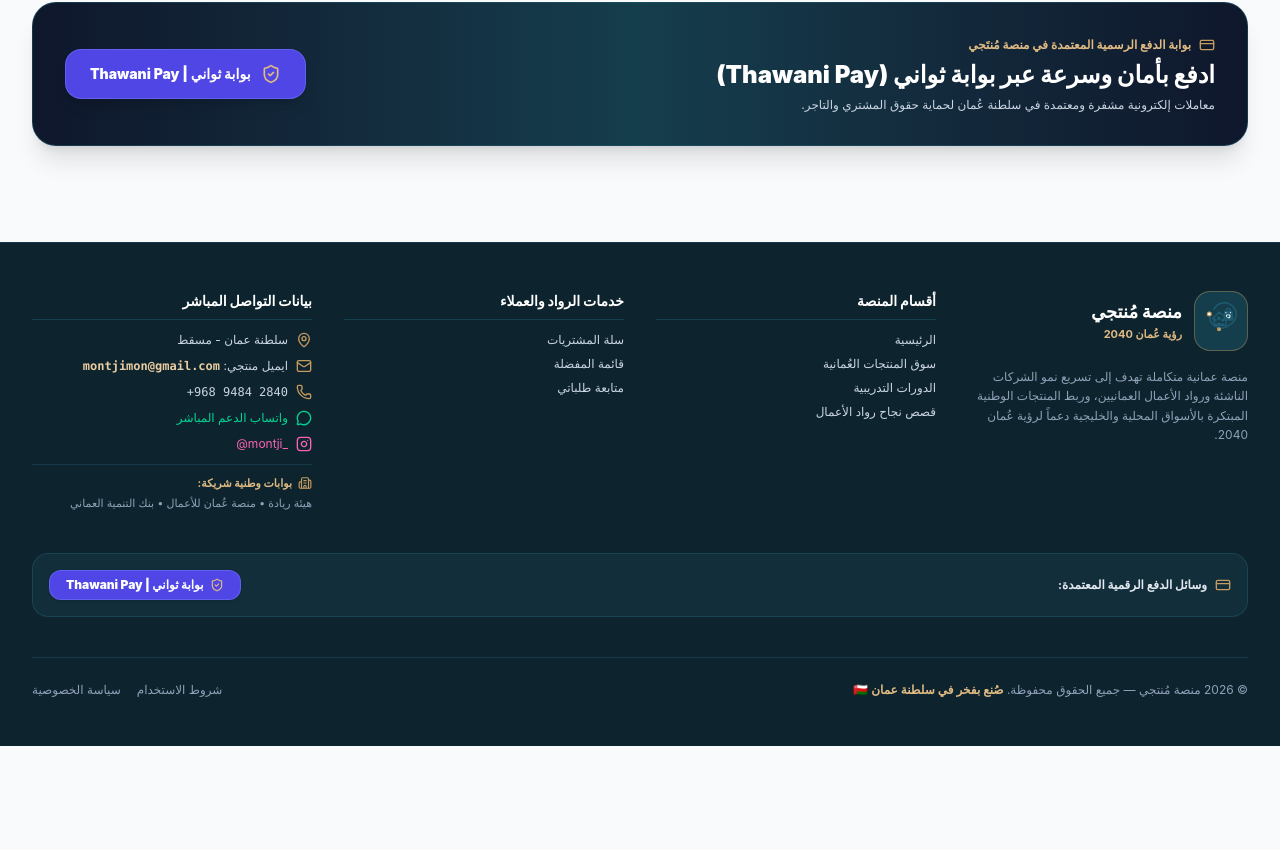
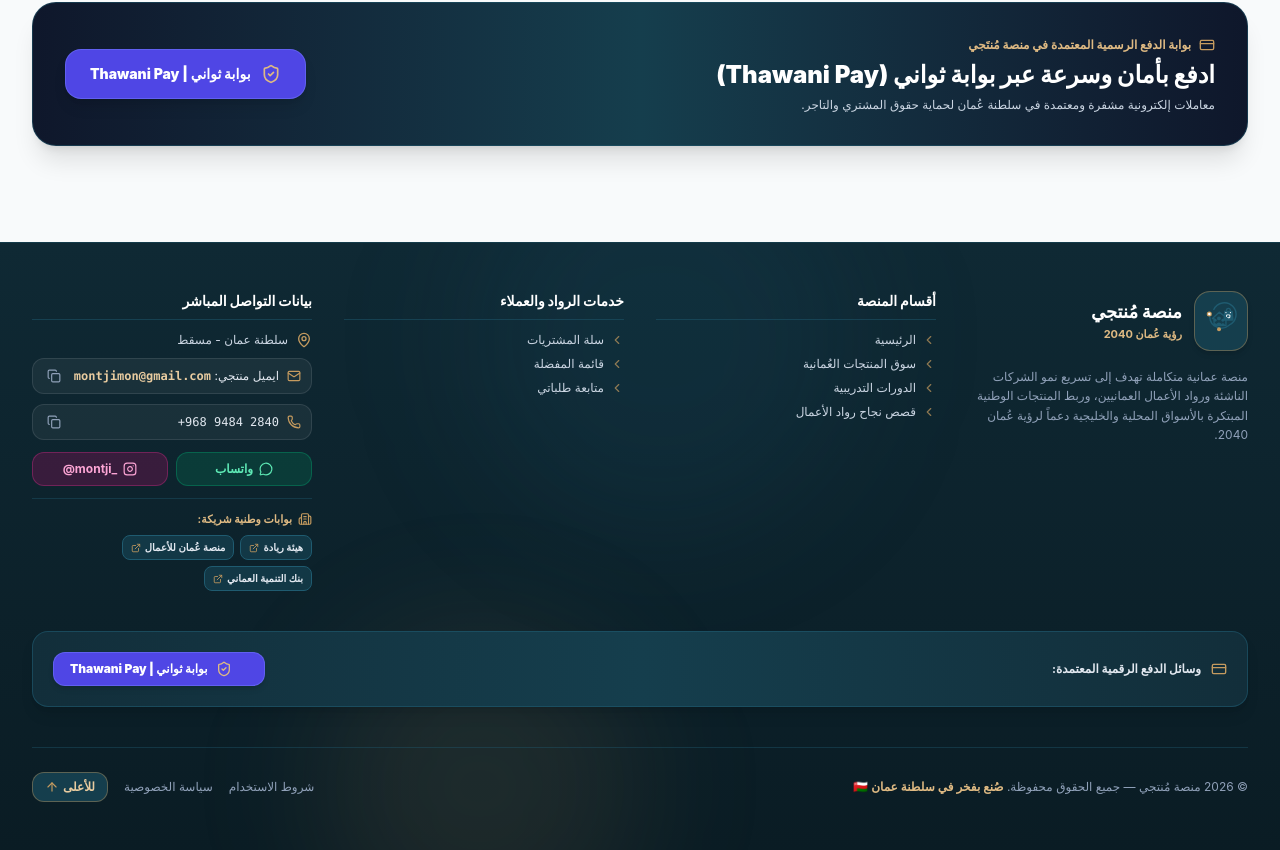
Before and after one commit to montjimon-bit/Mntji, a React (Vite) app in the folder remix-منصة-منتجي---نظام-ريادة-الأعمال-العماني-الذكي/: page / in a window 1280 px wide. Shown: the part 1739-2589 px from the top of the page. Before the commit the page ends 2485 px from the top, so only its background shows below. Built offline with nearby package versions, Linux system fonts and the light colour scheme; no server answers; the database is empty.

Commit message:
Update Footer.tsx

```diff
--- a/remix-منصة-منتجي---نظام-ريادة-الأعمال-العماني-الذكي/src/components/Footer.tsx
+++ b/remix-منصة-منتجي---نظام-ريادة-الأعمال-العماني-الذكي/src/components/Footer.tsx
@@ -1,4 +1,4 @@
-import React from 'react';
+import React, { useState } from 'react';
 import {
   MapPin,
   Phone,
@@ -8,6 +8,12 @@ import {
   ShieldCheck,
   CreditCard,
   Building2,
+  Copy,
+  Check,
+  ArrowUp,
+  ChevronLeft,
+  ChevronRight,
+  ExternalLink,
 } from 'lucide-react';
 import { useLanguage } from '../context/LanguageContext';
 import { MontajiLogo } from './MontajiLogo';
@@ -18,21 +24,63 @@ interface FooterProps {
 }
 
 export const Footer: React.FC<FooterProps> = ({ onNavigate }) => {
-  const { t } = useLanguage();
+  const { lang, t } = useLanguage();
+  const [copiedField, setCopiedField] = useState<'email' | 'phone' | null>(null);
+
+  const LinkArrow = lang === 'ar' ? ChevronLeft : ChevronRight;
+
+  const handleCopy = async (value: string, field: 'email' | 'phone', e: React.MouseEvent) => {
+    e.preventDefault();
+    e.stopPropagation();
+    try {
+      await navigator.clipboard.writeText(value);
+      setCopiedField(field);
+      setTimeout(() => setCopiedField(null), 2000);
+    } catch {
+      // تجاهل في حال عدم دعم الحافظة
+    }
+  };
+
+  const scrollToTop = () => {
+    window.scrollTo({ top: 0, behavior: 'smooth' });
+  };
+
+  const partnerPortals = [
+    {
+      name: t('هيئة ريادة', 'Riyada'),
+      url: 'https://riyada.om',
+    },
+    {
+      name: t('منصة عُمان للأعمال', 'Oman Business Platform'),
+      url: 'https://business.gov.om',
+    },
+    {
+      name: t('بنك التنمية العماني', 'Oman Development Bank'),
+      url: 'https://odb.om',
+    },
+  ];
 
   return (
-    <footer className="bg-[#0d232d] text-slate-300 border-t border-[#1f5b70]/40 print:hidden">
-      <div className="max-w-7xl mx-auto px-4 sm:px-6 lg:px-8 py-12 space-y-10">
+    <footer className="relative overflow-hidden bg-gradient-to-b from-[#0f2934] to-[#0a1c24] text-slate-300 border-t border-[#1f5b70]/50 print:hidden">
+      {/* إضاءة ديكورية خفيفة */}
+      <div className="absolute -top-24 start-1/3 w-96 h-96 bg-[#1f5b70]/15 rounded-full blur-3xl pointer-events-none" />
+      <div className="absolute -bottom-24 end-1/4 w-80 h-80 bg-[#c59b5f]/10 rounded-full blur-3xl pointer-events-none" />
+
+      <div className="max-w-7xl mx-auto px-4 sm:px-6 lg:px-8 py-12 space-y-10 relative z-10">
         {/* الأقسام الأربعة الرئيسية */}
         <div className="grid grid-cols-1 md:grid-cols-2 lg:grid-cols-4 gap-8">
           {/* 1. هوية منصة منتجي */}
           <div className="space-y-4">
-            <div className="flex items-center gap-3">
-              <div className="p-2 rounded-2xl bg-[#153e4d] border border-[#c59b5f]/40">
+            <div
+              onClick={scrollToTop}
+              className="flex items-center gap-3 group cursor-pointer w-fit"
+              title={t('العودة للأعلى', 'Back to top')}
+            >
+              <div className="p-2 rounded-2xl bg-[#153e4d] border border-[#c59b5f]/40 group-hover:scale-105 group-hover:border-[#c59b5f] transition-all shadow-md">
                 <MontajiLogo size={36} />
               </div>
               <div>
-                <div className="text-lg font-black text-white">
+                <div className="text-lg font-black text-white group-hover:text-[#dfba83] transition-colors">
                   {t('منصة مُنتجي', 'Montaji Platform')}
                 </div>
                 <div className="text-[11px] font-bold text-[#dfba83]">
@@ -55,78 +103,48 @@ export const Footer: React.FC<FooterProps> = ({ onNavigate }) => {
               {t('أقسام المنصة', 'Platform Sections')}
             </h3>
             <ul className="space-y-2 text-xs">
-              <li>
+              {[
+                { label: t('الرئيسية', 'Home'), route: 'home' },
+                { label: t('سوق المنتجات العُمانية', 'Omani Products Marketplace'), route: 'marketplace.html' },
+                { label: t('الدورات التدريبية', 'Training Courses'), route: 'training-courses.html' },
+                { label: t('قصص نجاح رواد الأعمال', 'Success Stories'), route: 'success-stories.html' },
+              ].map((item) => (
+                <li key={item.route}>
                   <button
                     type="button"
-                  onClick={() => onNavigate('home')}
-                  className="hover:text-[#dfba83] transition cursor-pointer"
+                    onClick={() => onNavigate(item.route)}
+                    className="group flex items-center gap-1.5 text-slate-300 hover:text-[#dfba83] hover:translate-x-1 rtl:hover:-translate-x-1 transition-all cursor-pointer"
                   >
-                  {t('الرئيسية', 'Home')}
+                    <LinkArrow className="w-3.5 h-3.5 text-[#c59b5f] opacity-70 group-hover:opacity-100 transition-opacity" />
+                    <span>{item.label}</span>
                   </button>
                 </li>
-              <li>
-                <button
-                  type="button"
-                  onClick={() => onNavigate('marketplace.html')}
-                  className="hover:text-[#dfba83] transition cursor-pointer"
-                >
-                  {t('سوق المنتجات العُمانية', 'Omani Products Marketplace')}
-                </button>
-              </li>
-              <li>
-                <button
-                  type="button"
-                  onClick={() => onNavigate('training-courses.html')}
-                  className="hover:text-[#dfba83] transition cursor-pointer"
-                >
-                  {t('الدورات التدريبية', 'Training Courses')}
-                </button>
-              </li>
-              <li>
-                <button
-                  type="button"
-                  onClick={() => onNavigate('success-stories.html')}
-                  className="hover:text-[#dfba83] transition cursor-pointer"
-                >
-                  {t('قصص نجاح رواد الأعمال', 'Success Stories')}
-                </button>
-              </li>
+              ))}
             </ul>
           </div>
 
-          {/* 3. خدمات الرواد والعملاء (بدون لوحة تحكم المشرف وقاعدة البيانات وتسجيل رائد أعمال) */}
+          {/* 3. خدمات الرواد والعملاء */}
           <div className="space-y-3">
             <h3 className="text-sm font-black text-white border-b border-[#1f5b70]/50 pb-2">
               {t('خدمات الرواد والعملاء', 'User & Seller Services')}
             </h3>
             <ul className="space-y-2 text-xs">
-              <li>
+              {[
+                { label: t('سلة المشتريات', 'Shopping Cart'), route: 'cart.html' },
+                { label: t('قائمة المفضلة', 'My Wishlist'), route: 'wishlist.html' },
+                { label: t('متابعة طلباتي', 'Track My Orders'), route: 'orders.html' },
+              ].map((item) => (
+                <li key={item.route}>
                   <button
                     type="button"
-                  onClick={() => onNavigate('cart.html')}
-                  className="hover:text-[#dfba83] transition cursor-pointer"
+                    onClick={() => onNavigate(item.route)}
+                    className="group flex items-center gap-1.5 text-slate-300 hover:text-[#dfba83] hover:translate-x-1 rtl:hover:-translate-x-1 transition-all cursor-pointer"
                   >
-                  {t('سلة المشتريات', 'Shopping Cart')}
+                    <LinkArrow className="w-3.5 h-3.5 text-[#c59b5f] opacity-70 group-hover:opacity-100 transition-opacity" />
+                    <span>{item.label}</span>
                   </button>
                 </li>
-              <li>
-                <button
-                  type="button"
-                  onClick={() => onNavigate('wishlist.html')}
-                  className="hover:text-[#dfba83] transition cursor-pointer"
-                >
-                  {t('قائمة المفضلة', 'My Wishlist')}
-                </button>
-              </li>
-              <li>
-                <button
-                  type="button"
-                  onClick={() => onNavigate('orders.html')}
-                  className="hover:text-[#dfba83] transition cursor-pointer"
-                >
-                  {t('متابعة طلباتي', 'Track My Orders')}
-                </button>
-              </li>
+              ))}
             </ul>
           </div>
 
@@ -142,85 +160,123 @@ export const Footer: React.FC<FooterProps> = ({ onNavigate }) => {
                 <span>{t('سلطنة عمان - مسقط', 'Sultanate of Oman - Muscat')}</span>
               </li>
 
-              <li>
+              {/* ايميل منتجي مع زر نسخ فوري */}
+              <li className="flex items-center justify-between gap-2 bg-white/5 hover:bg-white/10 border border-white/10 rounded-xl px-2.5 py-1.5 transition-all">
                 <a
                   href="mailto:montjimon@gmail.com"
-                  className="flex items-center gap-2 text-slate-300 hover:text-[#dfba83] transition"
+                  className="flex items-center gap-2 text-slate-200 hover:text-[#dfba83] transition truncate"
                 >
-                  <Mail className="w-4 h-4 text-[#c59b5f] shrink-0" />
-                  <span>
+                  <Mail className="w-3.5 h-3.5 text-[#c59b5f] shrink-0" />
+                  <span className="truncate">
                     {t('ايميل منتجي:', 'Montaji Email:')}{' '}
                     <span dir="ltr" className="font-mono font-bold text-[#e9cca0]">
                       montjimon@gmail.com
                     </span>
                   </span>
                 </a>
+                <button
+                  type="button"
+                  onClick={(e) => handleCopy('montjimon@gmail.com', 'email', e)}
+                  className="p-1 rounded-lg hover:bg-white/10 text-slate-400 hover:text-[#dfba83] transition cursor-pointer shrink-0"
+                  title={t('نسخ الإيميل', 'Copy Email')}
+                >
+                  {copiedField === 'email' ? (
+                    <Check className="w-3.5 h-3.5 text-emerald-400" />
+                  ) : (
+                    <Copy className="w-3.5 h-3.5" />
+                  )}
+                </button>
               </li>
 
-              <li>
+              {/* رقم الهاتف مع زر نسخ فوري */}
+              <li className="flex items-center justify-between gap-2 bg-white/5 hover:bg-white/10 border border-white/10 rounded-xl px-2.5 py-1.5 transition-all">
                 <a
                   href="tel:+96894842840"
-                  className="flex items-center gap-2 text-slate-300 hover:text-[#dfba83] transition"
+                  className="flex items-center gap-2 text-slate-200 hover:text-[#dfba83] transition"
                 >
-                  <Phone className="w-4 h-4 text-[#c59b5f] shrink-0" />
+                  <Phone className="w-3.5 h-3.5 text-[#c59b5f] shrink-0" />
                   <span dir="ltr" className="font-mono">
                     +968 9484 2840
                   </span>
                 </a>
+                <button
+                  type="button"
+                  onClick={(e) => handleCopy('+96894842840', 'phone', e)}
+                  className="p-1 rounded-lg hover:bg-white/10 text-slate-400 hover:text-[#dfba83] transition cursor-pointer shrink-0"
+                  title={t('نسخ الرقم', 'Copy Phone')}
+                >
+                  {copiedField === 'phone' ? (
+                    <Check className="w-3.5 h-3.5 text-emerald-400" />
+                  ) : (
+                    <Copy className="w-3.5 h-3.5" />
+                  )}
+                </button>
               </li>
 
-              <li>
+              {/* أزرار سريعة لواتساب وانستجرام */}
+              <li className="flex items-center gap-2 pt-0.5">
                 <a
                   href="https://wa.me/96894842840"
                   target="_blank"
                   rel="noopener noreferrer"
-                  className="flex items-center gap-2 text-emerald-400 hover:text-emerald-300 transition"
+                  className="flex-1 inline-flex items-center justify-center gap-1.5 bg-emerald-600/20 hover:bg-emerald-600 text-emerald-300 hover:text-white border border-emerald-500/30 py-2 px-2.5 rounded-xl font-bold transition-all hover:-translate-y-0.5"
                 >
-                  <MessageCircle className="w-4 h-4 shrink-0" />
-                  <span>{t('واتساب الدعم المباشر', 'WhatsApp Direct Support')}</span>
+                  <MessageCircle className="w-3.5 h-3.5" />
+                  <span>{t('واتساب', 'WhatsApp')}</span>
                 </a>
-              </li>
 
-              <li>
                 <a
                   href="https://www.instagram.com/montji_/?hl=ar"
                   target="_blank"
                   rel="noopener noreferrer"
-                  className="flex items-center gap-2 text-pink-400 hover:text-pink-300 transition"
+                  className="flex-1 inline-flex items-center justify-center gap-1.5 bg-pink-600/20 hover:bg-gradient-to-r hover:from-pink-600 hover:to-purple-600 text-pink-300 hover:text-white border border-pink-500/30 py-2 px-2.5 rounded-xl font-bold transition-all hover:-translate-y-0.5"
                 >
-                  <Instagram className="w-4 h-4 shrink-0" />
+                  <Instagram className="w-3.5 h-3.5" />
                   <span dir="ltr">@montji_</span>
                 </a>
               </li>
             </ul>
 
-            {/* بوابات وطنية شريكة داخل قسم التواصل المباشر */}
-            <div className="pt-2.5 border-t border-[#1f5b70]/40 space-y-1">
+            {/* بوابات وطنية شريكة تفاعلية داخل قسم التواصل المباشر */}
+            <div className="pt-3 border-t border-[#1f5b70]/40 space-y-2">
               <div className="text-[11px] font-bold text-[#dfba83] flex items-center gap-1.5">
                 <Building2 className="w-3.5 h-3.5 text-[#c59b5f]" />
                 <span>{t('بوابات وطنية شريكة:', 'National Partner Portals:')}</span>
               </div>
-              <p className="text-[11px] text-slate-400 leading-relaxed">
-                {t(
-                  'هيئة ريادة • منصة عُمان للأعمال • بنك التنمية العماني',
-                  'Riyada • Oman Business Platform • Oman Development Bank'
-                )}
-              </p>
+              <div className="flex flex-wrap gap-1.5">
+                {partnerPortals.map((portal) => (
+                  <a
+                    key={portal.name}
+                    href={portal.url}
+                    target="_blank"
+                    rel="noopener noreferrer"
+                    className="inline-flex items-center gap-1 text-[10px] font-semibold bg-[#153e4d]/80 hover:bg-[#1f5b70] text-slate-200 hover:text-[#e9cca0] border border-[#1f5b70] px-2 py-1 rounded-lg transition-all hover:-translate-y-0.5"
+                  >
+                    <span>{portal.name}</span>
+                    <ExternalLink className="w-2.5 h-2.5 text-[#c59b5f]" />
+                  </a>
+                ))}
+              </div>
             </div>
           </div>
         </div>
 
         {/* شريط وسيلة الدفع المعتمدة: بوابة ثواني فقط */}
-        <div className="bg-[#122e3a] border border-[#1f5b70]/50 rounded-2xl p-4 flex flex-wrap items-center justify-between gap-4">
-          <div className="flex items-center gap-2 text-xs font-bold text-slate-200">
+        <div className="bg-gradient-to-r from-[#122e3a] via-[#153e4d] to-[#122e3a] border border-[#1f5b70]/60 rounded-2xl p-4 sm:p-5 flex flex-wrap items-center justify-between gap-4 shadow-lg">
+          <div className="flex items-center gap-2.5 text-xs font-bold text-slate-200">
             <CreditCard className="w-4 h-4 text-[#c59b5f]" />
             <span>{t('وسائل الدفع الرقمية المعتمدة:', 'Approved Digital Payment Method:')}</span>
           </div>
 
-          <div className="bg-[#4f46e5] text-white px-4 py-1.5 rounded-xl text-xs font-black flex items-center gap-1.5 shadow-sm border border-indigo-400/40">
-            <ShieldCheck className="w-3.5 h-3.5 text-[#dfba83]" />
+          <button
+            type="button"
+            onClick={() => onNavigate('cart.html')}
+            className="bg-[#4f46e5] hover:bg-[#4338ca] hover:scale-105 active:scale-95 text-white px-4 py-2 rounded-xl text-xs font-black flex items-center gap-2 shadow-md border border-indigo-400/40 transition-all cursor-pointer"
+          >
+            <span className="w-2 h-2 rounded-full bg-emerald-400 animate-ping" />
+            <ShieldCheck className="w-4 h-4 text-[#dfba83]" />
             <span>{t('بوابة ثواني | Thawani Pay', 'Thawani Pay Gateway')}</span>
-          </div>
+          </button>
         </div>
 
         {/* الشريط السفلي الأخير */}
@@ -247,6 +303,15 @@ export const Footer: React.FC<FooterProps> = ({ onNavigate }) => {
             >
               {t('سياسة الخصوصية', 'Privacy Policy')}
             </button>
+            <button
+              type="button"
+              onClick={scrollToTop}
+              className="inline-flex items-center gap-1 bg-[#153e4d] hover:bg-[#1f5b70] text-[#e9cca0] border border-[#c59b5f]/40 px-3 py-1.5 rounded-xl font-bold transition-all hover:-translate-y-0.5 cursor-pointer"
+              title={t('العودة إلى أعلى الصفحة', 'Scroll to Top')}
+            >
+              <span>{t('للأعلى', 'Top')}</span>
+              <ArrowUp className="w-3.5 h-3.5 text-[#c59b5f]" />
+            </button>
           </div>
         </div>
       </div>
```
Lines whose indentation alone changed are shown as unchanged.
